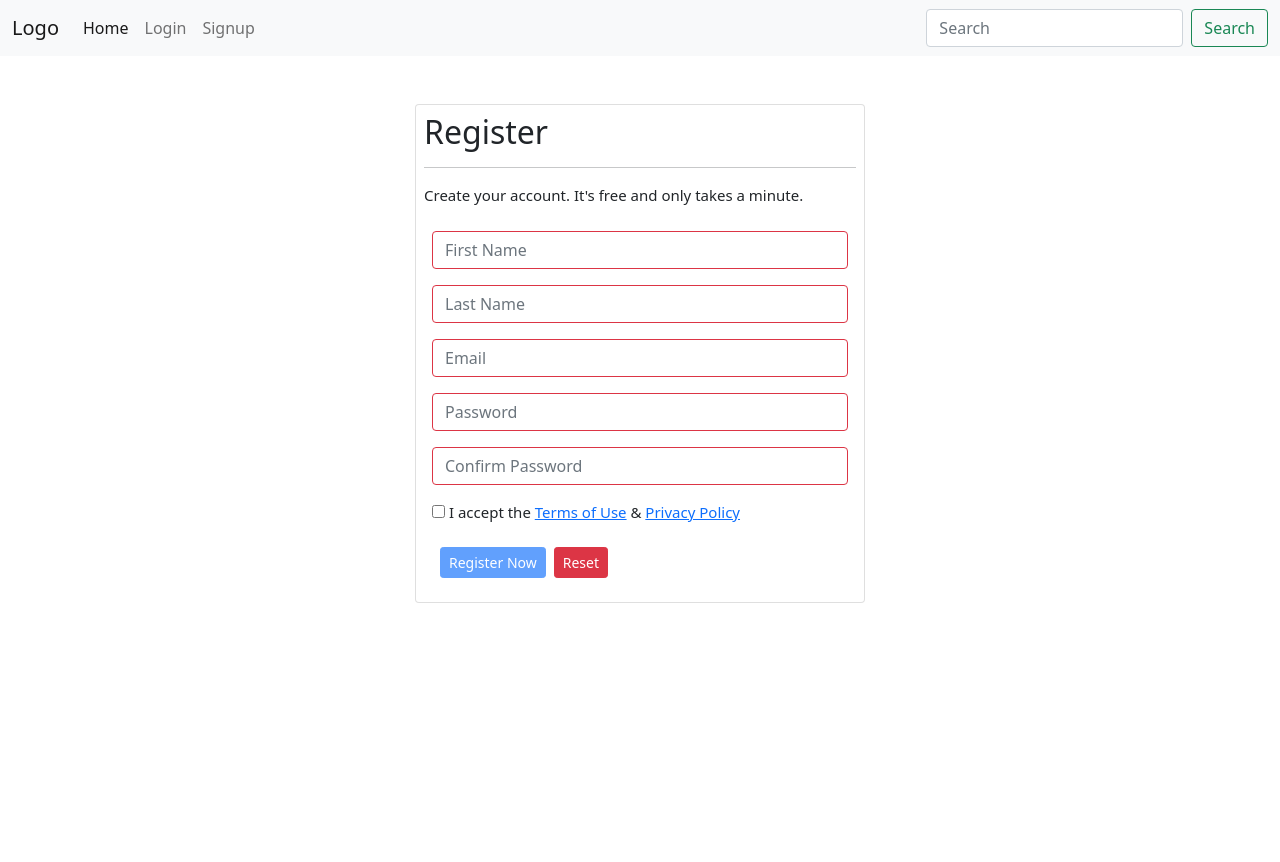
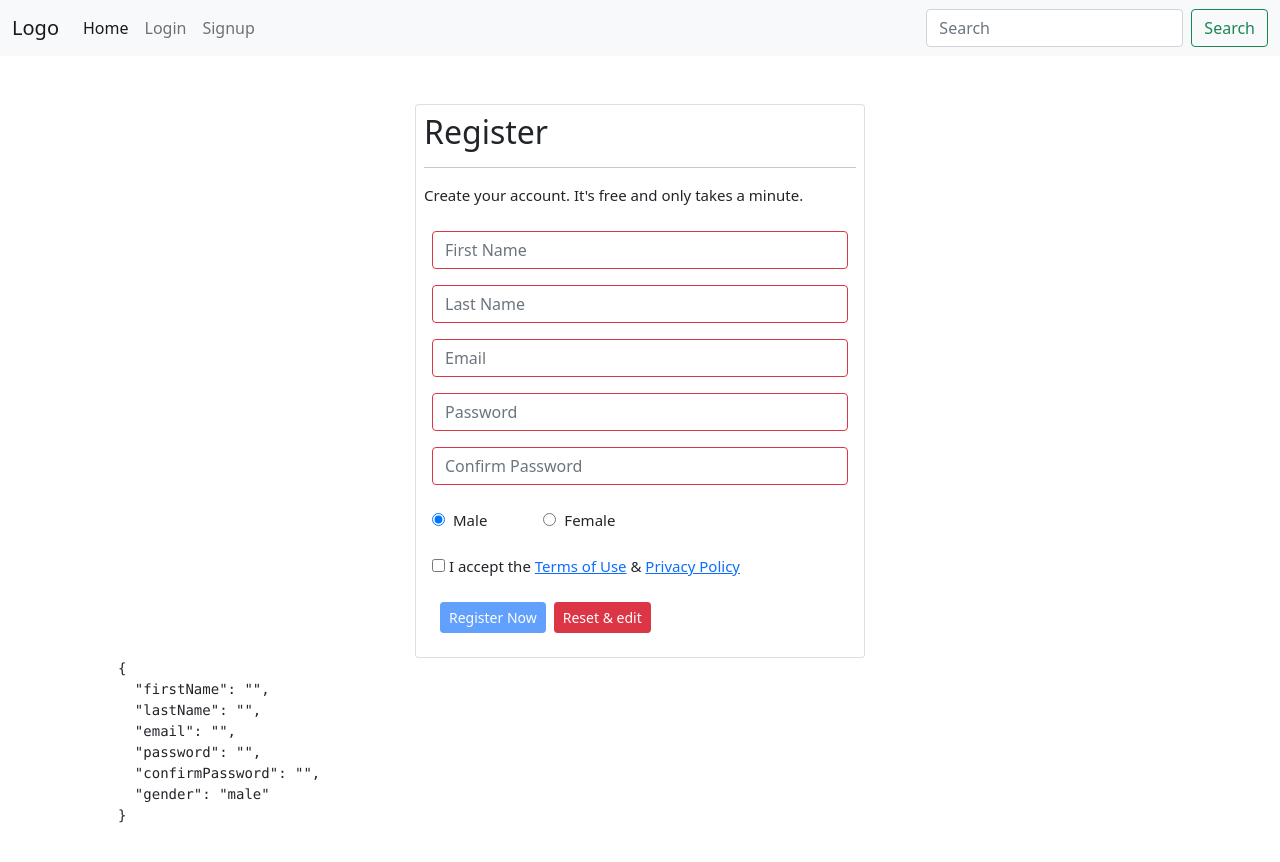
Before and after one commit to bksfs-sen/mean-app, an Angular app in the folder angular-app/: page /signup in a window 1280 px wide. Shown: the top 862 px of the page. Before the commit the page ends 800 px from the top, so only its background shows below. Built offline with nearby package versions, Linux system fonts and the light colour scheme.

Commit message:
fixed some reactive form issue and added reset form and edit time

```diff
--- a/angular-app/src/app/views/signup/signup.component.html
+++ b/angular-app/src/app/views/signup/signup.component.html
@@ -67,15 +67,25 @@
       </p>
     </div>
     <div class="form-group p-2">
+      <span>
+        <input type="radio" name="gender" formControlName="gender" value="male" id="maleGender">
+        <label for="maleGender" class="m-2 bolder"> Male </label>
+      </span>
+      <span class="m-5">
+        <input type="radio" name="gender" formControlName="gender" value="female" id="femaleGender">
+        <label for="femaleGender" class="m-2 bolder"> Female </label>
+      </span>
+    </div>
+    <div class="form-group p-2">
       <label class="form-check-label"><input type="checkbox" required="required"> I accept the <a href="#">Terms of
           Use</a> &amp; <a href="#">Privacy Policy</a></label>
     </div>
     <div class="form-group p-2">
       <button type="submit" class="btn btn-primary btn-lg btn-sm m-2" [disabled]="!userForm.valid">Register
         Now</button>
-      <button type="submit" class="btn btn-danger btn-lg btn-sm" (click)="resetForm()">Reset
+      <button type="submit" class="btn btn-danger btn-lg btn-sm" (click)="resetForm()">Reset & edit
       </button>
     </div>
   </form>
 </div>
-<!-- <pre [innerHtml]="userForm.value | json"> </pre> -->
+<pre [innerHtml]="userForm.value | json"> </pre>
--- a/angular-app/src/app/views/signup/signup.component.ts
+++ b/angular-app/src/app/views/signup/signup.component.ts
@@ -60,7 +60,8 @@ export class SignupComponent implements OnInit {
             Validators.minLength(8),
             Validators.pattern('^(?=.*?[A-Z])(?=.*?[a-z])(?=.*[^A-Za-z0-9])(?=.*?[0-9]).{8,}$')
           ]
-        ]
+        ],
+        gender: 'male'
       },
       {
         validator: this.passwordConfirming
@@ -86,7 +87,7 @@ export class SignupComponent implements OnInit {
 
   saveForm() {
     this.submitted = true;
-    console.log("userForm.invalid======", this.userForm)
+    console.log("userForm.invalid======", this.userForm.value)
     if (this.userForm.valid) {
       console.log("0000", JSON.stringify(this.userForm.value, null, 2));
       return;
@@ -107,6 +108,20 @@ export class SignupComponent implements OnInit {
 
   resetForm() {
     this.configUserForm()
+
+    setTimeout(() => {
+
+      // checking edit form with reset from with validate
+      this.userForm.value =
+        this.userForm.reset({
+          "firstName": "bharat",
+          "lastName": "sen",
+          "email": "bharat@gmail.com",
+          "password": "Bharat@123",
+          "confirmPassword": "Bharat@123",
+          "gender": ""
+        });
+    }, 5000);
   }
 
 }
```
